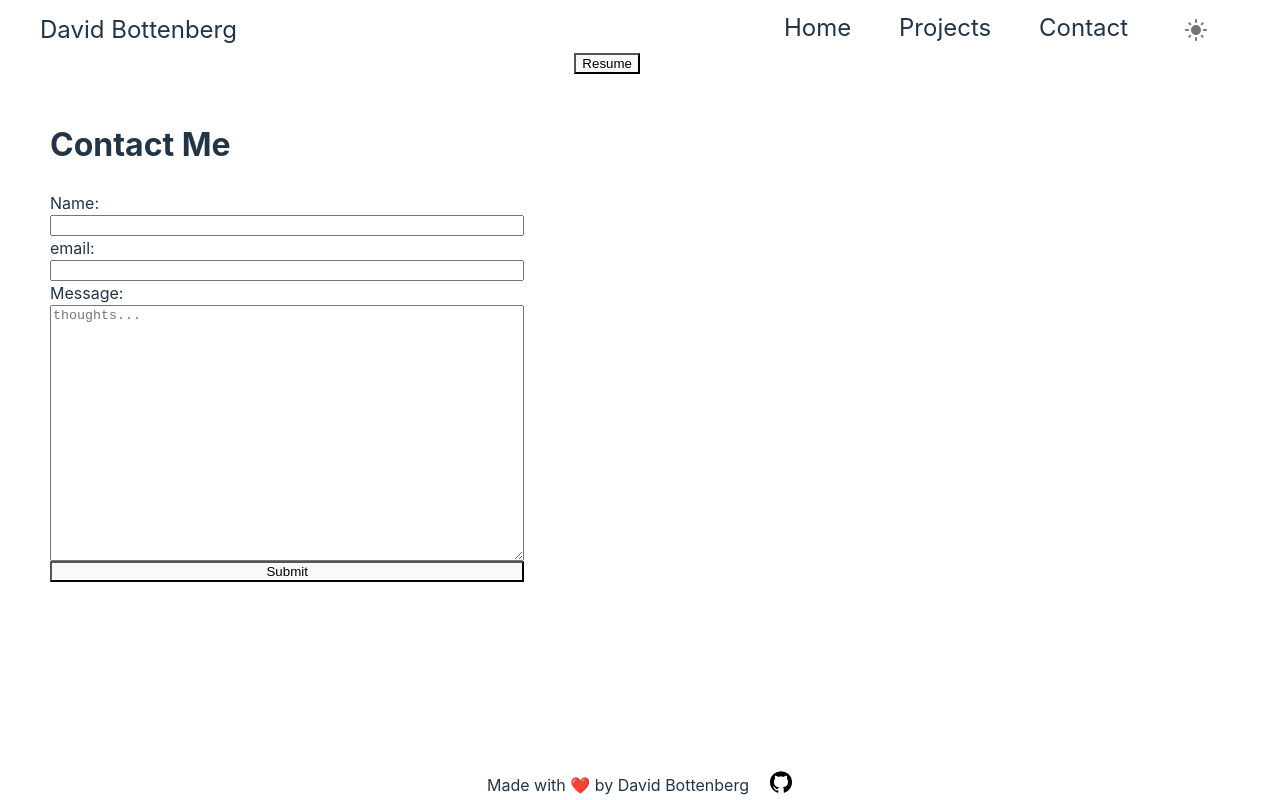
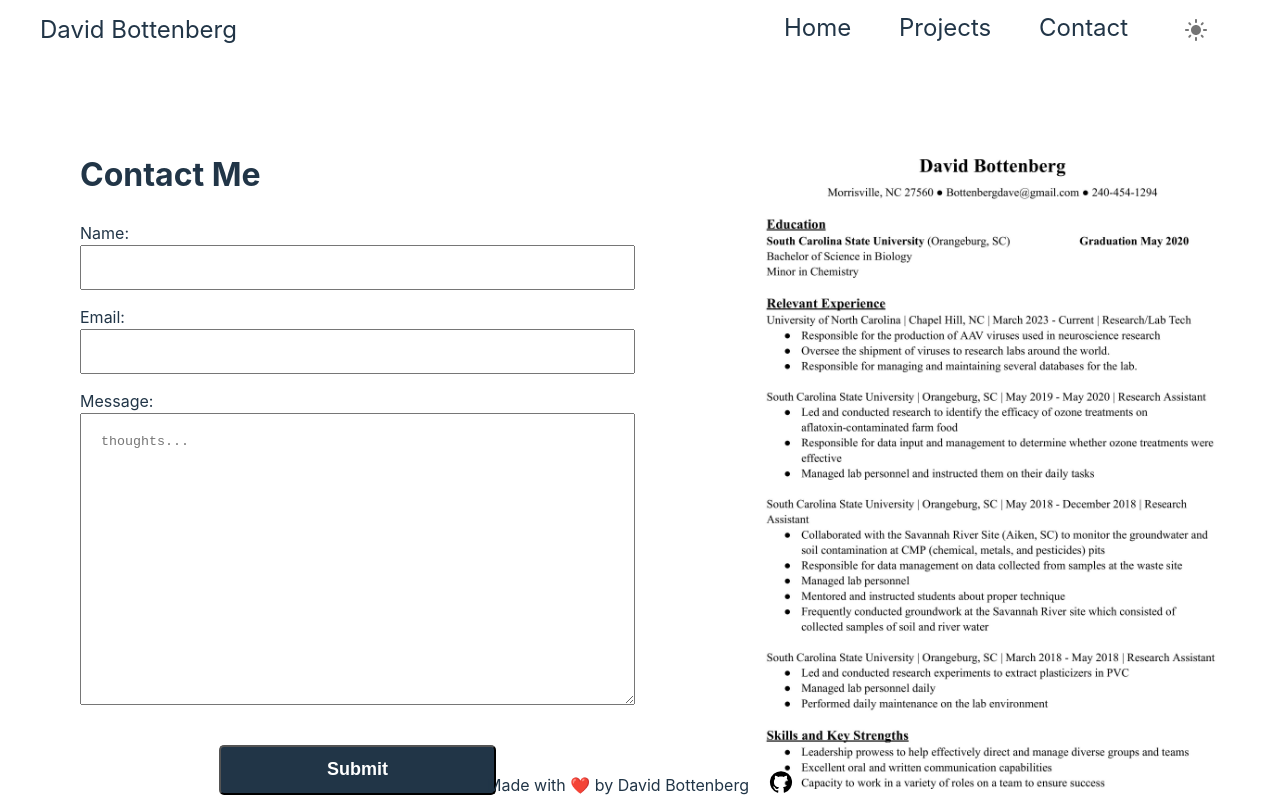
Before and after one commit to davebott-dev/portfolio, a React (Vite) app in the folder Client/: page /contact in a window 1280 px wide. Built offline with nearby package versions, Linux system fonts and the light colour scheme.

Commit message:
updates to the contact me page

```diff
--- a/Client/src/App.css
+++ b/Client/src/App.css
@@ -352,27 +352,60 @@ button a {
   transform: translateY(-20px) scale(1.02);
 }
 #contact-form {
+  display: grid;
+  padding-left: 50px;
+  grid-template-columns: 1fr 1fr;
+  height: 100%;
+}
+#contact-form div{
   display: flex;
-  height: inherit;
-  width: 50%;
-  flex-direction: row;
+  flex-direction: column;
   justify-content: center;
 }
 #contact-form>div{
-  display: flex;
-  flex-direction: column;
-  padding: 50px;
-  height: 100%;
-  width: 100%;
+  padding: 30px;
 }
 #contact-form>div>form{
   display: flex;
   flex-direction: column;
-  width: inherit;
+  gap: 15px;
 }
 textarea {
   height: 250px;
+  padding: 20px;
 }
+form input {
+  padding: 10px;
+  font-size: large;
+  outline: none;
+}
+form input:hover{
+  border: 2px solid #213547;
+}
+form button {
+  margin-top: 25px;
+  height: 50px;
+  width: 50%;
+  border-radius: 5px;
+  background: #213547;
+  color: #ffffff;
+  font-size: large;
+  font-weight: bold;
+  cursor: pointer;
+  align-self: center;
+  transition: transform 0.1s ease-in-out;
+}
+form button:hover{
+  transform: scale(1.1);
+}
+#contact-form>div:nth-child(2) img {
+  padding: 20px;
+  width: 100%;
+  height: 100%;
+  object-fit: cover;
+}
+/*On hover of the resume image display the text click to download
+my resume and black out the image */
 
 @keyframes scroll-horizontal {
   from{
--- a/Client/src/routes/Contact.jsx
+++ b/Client/src/routes/Contact.jsx
@@ -5,20 +5,30 @@ function Contact() {
       <div>
         <h1>Contact Me</h1>
         <form>
+          <div>
             <label htmlFor="name">Name: </label>
-          <input type="text" name="name" id="name" />
-          <label htmlFor="email">email: </label>
-          <input type="email" name="email" id="email" />
+            <input type="text" name="name" id="name" required />
+          </div>
+          <div>
+            <label htmlFor="email">Email: </label>
+            <input type="email" name="email" id="email" required />
+          </div>
+          <div>
             <label htmlFor="message">Message: </label>
             <textarea
               name="message"
               id="message"
               placeholder="thoughts..."
             ></textarea>
+          </div>
           <button>Submit</button>
         </form>
       </div>
-        <a href="/Resume.pdf" download="resume"><button type="button">Resume</button></a>
+      <div>
+        <a href="/resume.pdf" download="David Bottenberg's Resume">
+          <img src="resume.jpg" alt="first page of my resume" />
+        </a>
+      </div>
     </div>
   );
 }
```
Also changed, not shown: Client/public/resume.jpg (added). Lines whose indentation alone changed are shown as unchanged.
